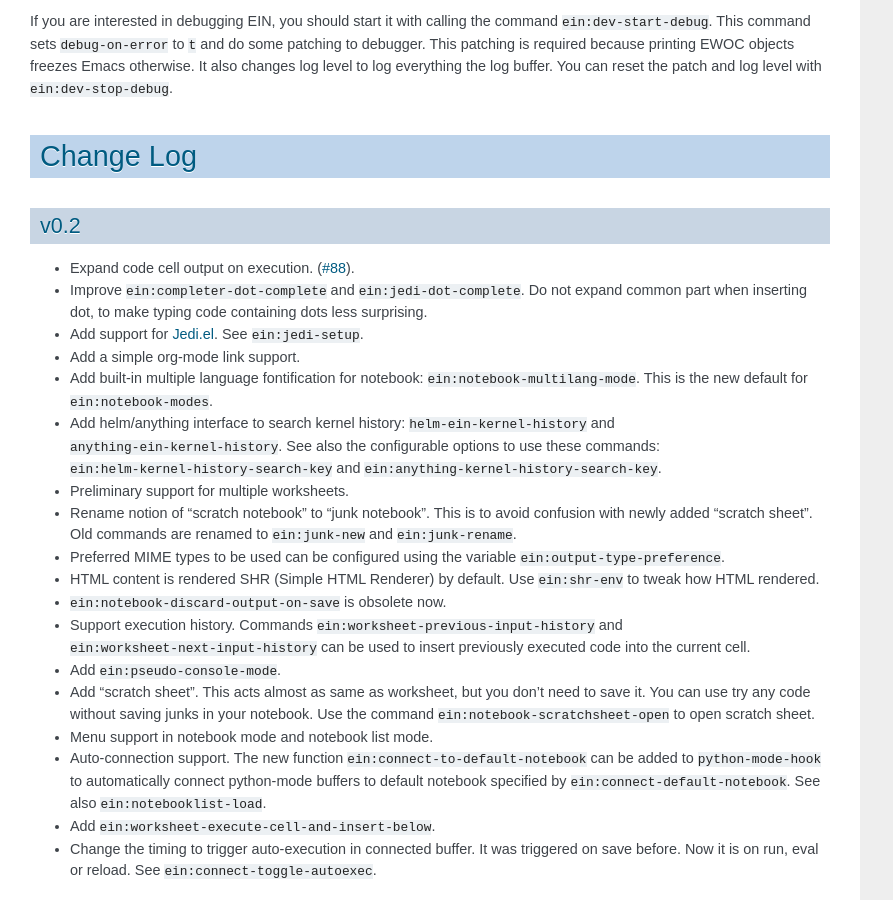
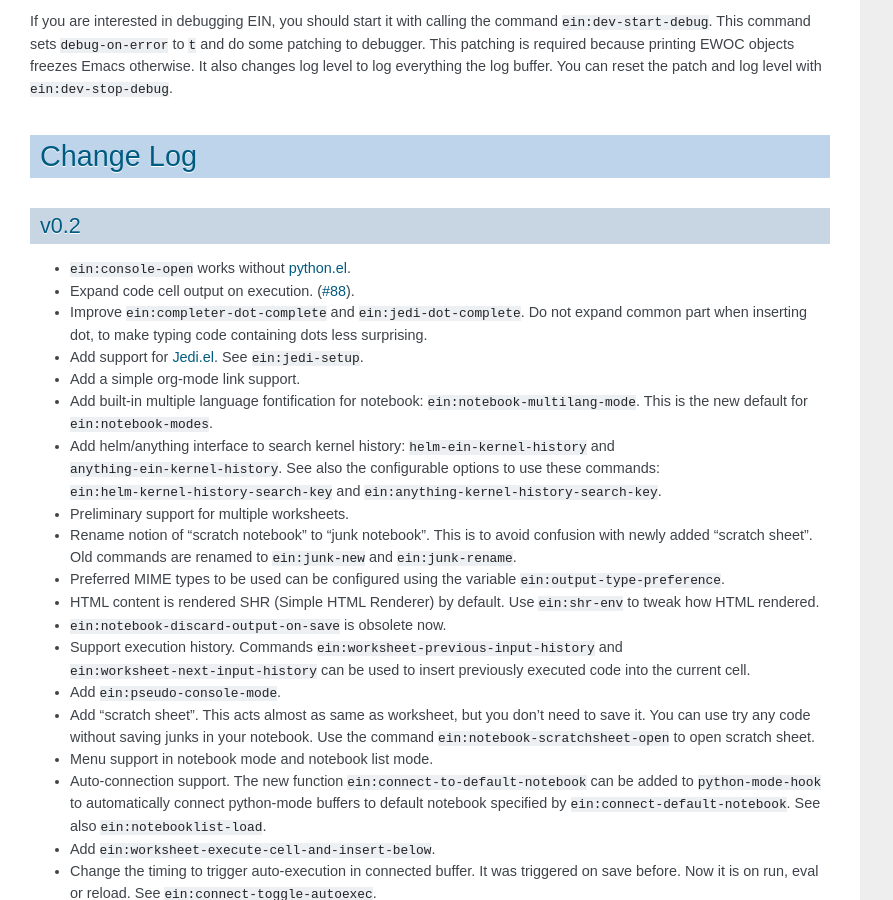
Before and after one commit to millejoh/emacs-ipython-notebook, a Sphinx documentation site: the page built from doc/source/index.rst, in a window 1280 px wide and 900 px high, scrolled down 14689 px. Shown: the whole window, without its empty margins (0-893 px from the left). Built offline with Sphinx 7.4.7, drawn with Linux system fonts in a browser that asks for light colours; cross-references to code outside the pages are shown as plain code.

Commit message:
Update changelog

```diff
--- a/doc/source/index.rst
+++ b/doc/source/index.rst
@@ -543,6 +543,7 @@ Change Log
 v0.2
 ----
 
+* :el:symbol:`ein:console-open` works without `python.el`_.
 * Expand code cell output on execution.
   (`#88 <https://github.com/tkf/emacs-ipython-notebook/issues/88>`_).
 * Improve :el:symbol:`ein:completer-dot-complete` and
```
